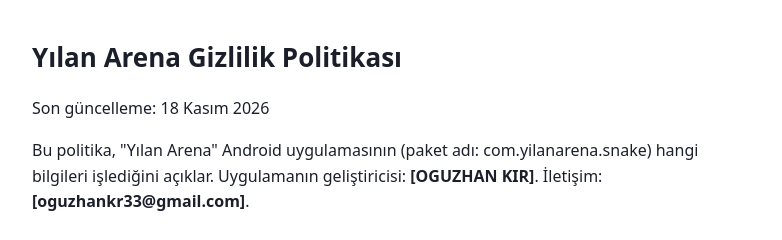
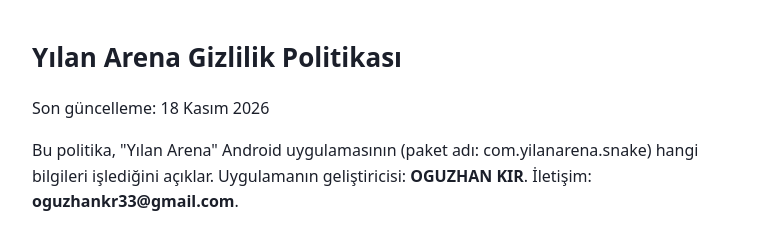
Before and after one commit to yilanarena/yilan-arena-gizlilik, a plain HTML site: page index.html in a window 1280 px wide. Shown: the top 240 px of the page, without its empty margins (248-1030 px from the left). Drawn offline with Linux system fonts and the light colour scheme.

Commit message:
Update index.html

```diff
--- a/index.html
+++ b/index.html
@@ -13,7 +13,7 @@ h1{font-size:26px}h2{font-size:19px;margin-top:28px}
 <h1>Yılan Arena Gizlilik Politikası</h1>
 <p>Son güncelleme: 18 Kasım 2026</p>
 
-<p>Bu politika, "Yılan Arena" Android uygulamasının (paket adı: com.yilanarena.snake) hangi bilgileri işlediğini açıklar. Uygulamanın geliştiricisi: <strong>[OGUZHAN KIR]</strong>. İletişim: <strong>[oguzhankr33@gmail.com]</strong>.</p>
+<p>Bu politika, "Yılan Arena" Android uygulamasının (paket adı: com.yilanarena.snake) hangi bilgileri işlediğini açıklar. Uygulamanın geliştiricisi: <strong>OGUZHAN KIR</strong>. İletişim: <strong>oguzhankr33@gmail.com</strong>.</p>
 
 <h2>1. Hesap ve kişisel bilgi</h2>
 <p>Uygulama hesap oluşturmanı, ad, e-posta, telefon numarası ya da konum paylaşmanı istemez. Geliştirici olarak senden doğrudan kişisel bilgi toplamıyoruz.</p>
```
